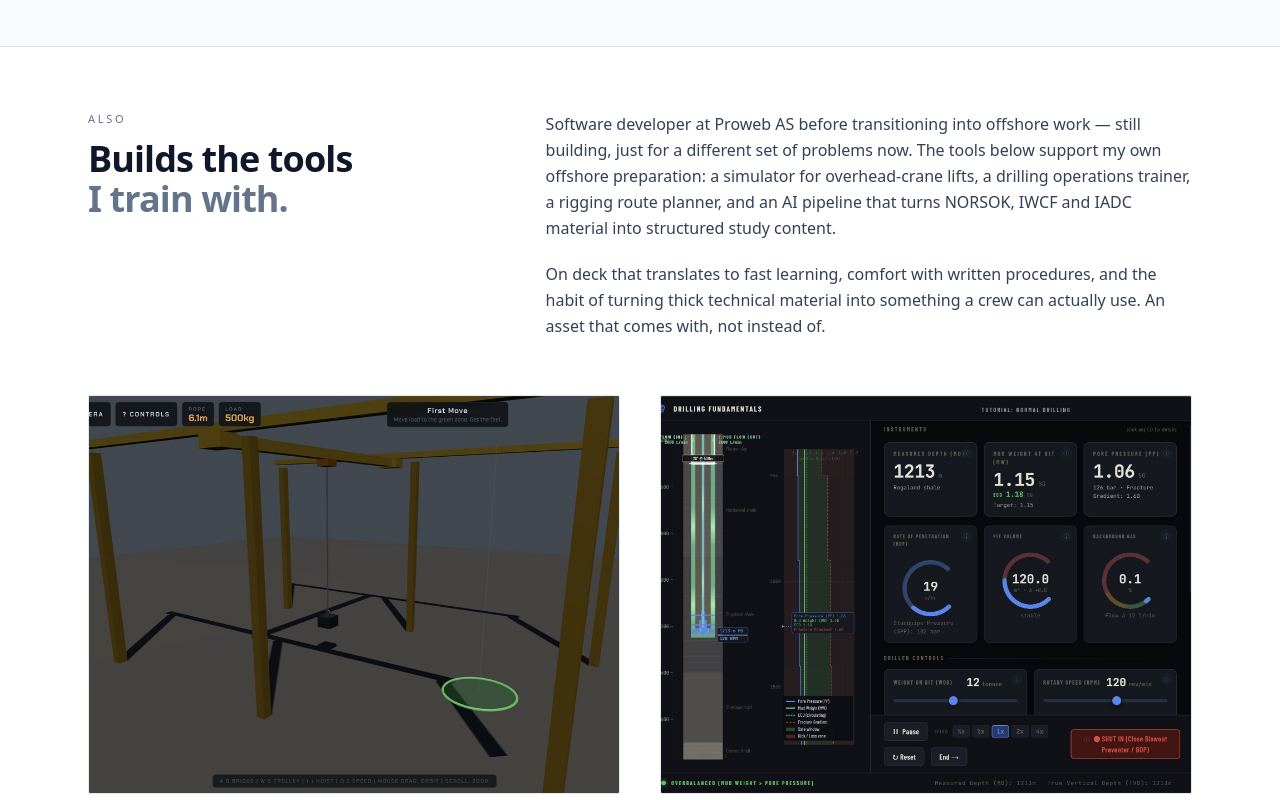
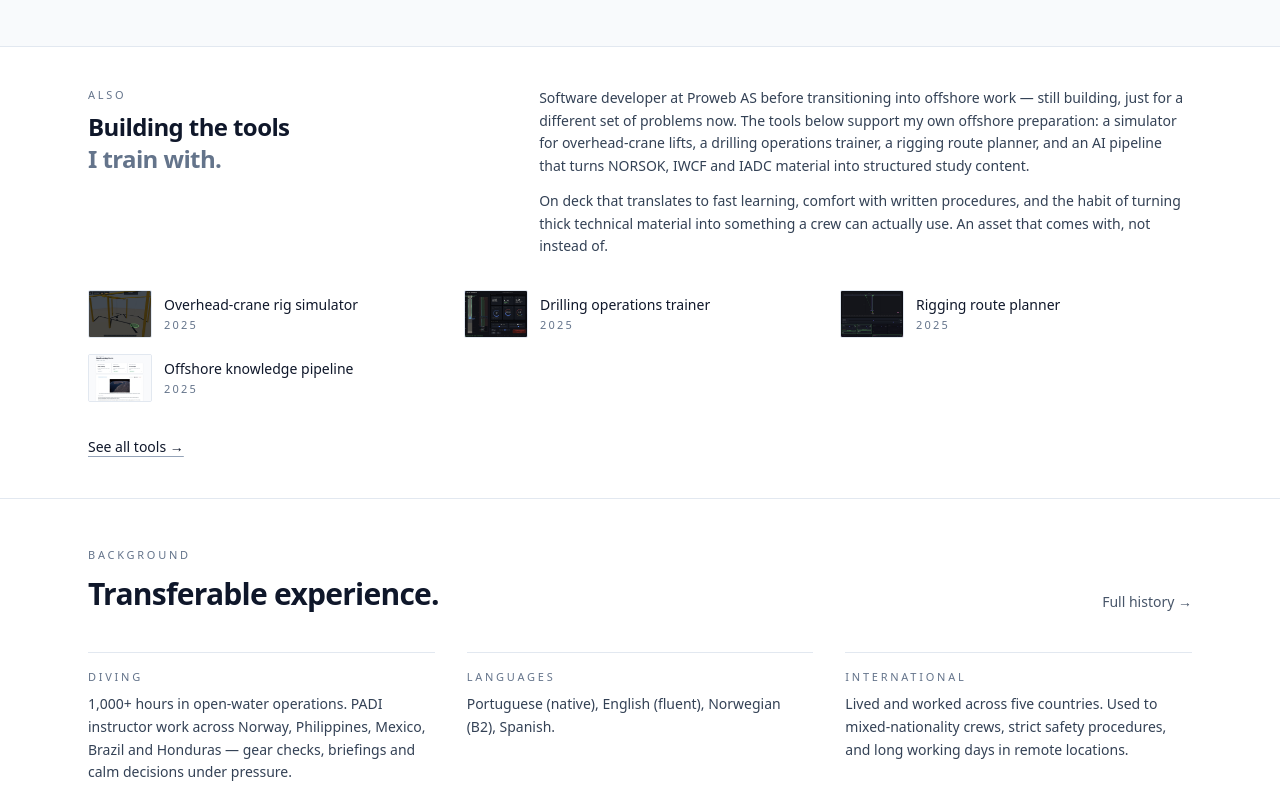
Before and after one commit to brunobueno95/bruno-portfolio, a Nuxt app: page / in a window 1280 px wide. Shown: the part 3580-4380 px from the top of the page. Built offline with nearby package versions, Linux system fonts and the light colour scheme.

Commit message:
fix gramatical error, make software projects more discreet

```diff
--- a/app/pages/index.vue
+++ b/app/pages/index.vue
@@ -202,49 +202,50 @@ const statusLabel = (status: CertStatus) =>
 
     <!-- Secondary: software / tools -->
     <section class="border-t border-slate-200">
-      <div class="mx-auto max-w-6xl px-6 py-16">
-        <div class="grid gap-10 md:grid-cols-5">
+      <div class="mx-auto max-w-6xl px-6 py-10">
+        <div class="grid gap-6 md:grid-cols-5">
           <div class="md:col-span-2">
             <p class="text-[11px] uppercase tracking-[0.25em] text-slate-500">
               {{ $t('home.also.kicker') }}
             </p>
-            <h2 class="mt-3 text-3xl font-semibold tracking-tight md:text-4xl">
+            <h2 class="mt-2 text-xl font-semibold tracking-tight md:text-2xl">
               {{ $t('home.also.title1') }}
               <span class="block text-slate-500">{{ $t('home.also.title2') }}</span>
             </h2>
           </div>
-          <div class="space-y-5 leading-relaxed text-slate-700 md:col-span-3">
+          <div class="space-y-3 text-sm leading-relaxed text-slate-700 md:col-span-3">
             <p>{{ $t('home.also.body1') }}</p>
             <p>{{ $t('home.also.body2') }}</p>
           </div>
         </div>
 
         <!-- Tool previews -->
-        <div class="mt-14 grid gap-10 md:grid-cols-2">
+        <ul class="mt-8 grid gap-x-6 gap-y-4 sm:grid-cols-2 md:grid-cols-3">
+          <li v-for="tool in toolPreviews" :key="tool.slug">
             <NuxtLink
-            v-for="tool in toolPreviews"
-            :key="tool.slug"
               :to="localePath('/projects')"
-            class="group block"
+              class="group flex items-center gap-3"
             >
               <SmartImage
                 :src="tool.image"
                 :alt="tool.title"
                 loading="lazy"
-              class="aspect-[4/3] w-full rounded-sm border border-slate-200"
+                class="h-12 w-16 shrink-0 rounded-sm border border-slate-200"
                 inner-class="group-hover:scale-[1.02]"
               />
-            <p class="mt-4 text-[11px] uppercase tracking-[0.25em] text-slate-500">
+              <div class="min-w-0">
+                <h3 class="truncate text-sm font-medium underline-offset-4 group-hover:underline">
+                  {{ tool.title }}
+                </h3>
+                <p class="mt-0.5 text-[11px] uppercase tracking-[0.2em] text-slate-500">
                   {{ tool.year }}
                 </p>
-            <h3 class="mt-2 text-lg font-medium underline-offset-4 group-hover:underline">
-              {{ tool.title }}
-            </h3>
-            <p class="mt-2 text-sm text-slate-600">{{ tool.blurb }}</p>
+              </div>
             </NuxtLink>
-        </div>
+          </li>
+        </ul>
 
-        <div class="mt-12">
+        <div class="mt-8">
           <NuxtLink
             :to="localePath('/projects')"
             class="text-sm font-medium underline underline-offset-4 decoration-slate-400 hover:decoration-slate-900"
--- a/i18n/locales/en.json
+++ b/i18n/locales/en.json
@@ -28,7 +28,7 @@
     },
     "also": {
       "kicker": "Also",
-      "title1": "Builds the tools",
+      "title1": "Building the tools",
       "title2": "I train with.",
       "body1": "Software developer at Proweb AS before transitioning into offshore work — still building, just for a different set of problems now. The tools below support my own offshore preparation: a simulator for overhead-crane lifts, a drilling operations trainer, a rigging route planner, and an AI pipeline that turns NORSOK, IWCF and IADC material into structured study content.",
       "body2": "On deck that translates to fast learning, comfort with written procedures, and the habit of turning thick technical material into something a crew can actually use. An asset that comes with, not instead of.",
@@ -234,16 +234,31 @@
     },
     "personal": {
       "dob": { "label": "Date of Birth", "value": "30.05.1995" },
-      "nationality": { "label": "Nationality", "value": "Brazilian · Norwegian resident since 2021" },
-      "address": { "label": "Address", "value": "Malmgrenveien 1A, 3292 Stavern, Norway" },
+      "nationality": {
+        "label": "Nationality",
+        "value": "Brazilian · Norwegian resident since 2021"
+      },
+      "address": {
+        "label": "Address",
+        "value": "Malmgrenveien 1A, 3292 Stavern, Norway"
+      },
       "licence": { "label": "Driver's licence", "value": "Class B" },
       "height": { "label": "Height", "value": "1.80 m" },
       "weight": { "label": "Weight", "value": "78 kg" }
     },
     "references": {
-      "ref1": { "name": "Christopher Johansen", "role": "Technical Manager · Proweb AS" },
-      "ref2": { "name": "Gunnar Horn", "role": "Owner · Sandefjord Dykkerskole" },
-      "ref3": { "name": "Daniel Visnovsky", "role": "Course Director & Owner · Lofoten Diving" }
+      "ref1": {
+        "name": "Christopher Johansen",
+        "role": "Technical Manager · Proweb AS"
+      },
+      "ref2": {
+        "name": "Gunnar Horn",
+        "role": "Owner · Sandefjord Dykkerskole"
+      },
+      "ref3": {
+        "name": "Daniel Visnovsky",
+        "role": "Course Director & Owner · Lofoten Diving"
+      }
     }
   },
   "projects": {
```
Lines whose indentation alone changed are shown as unchanged.
